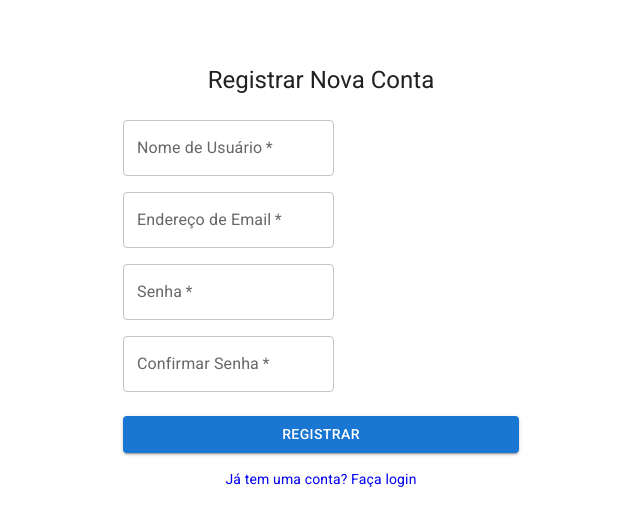
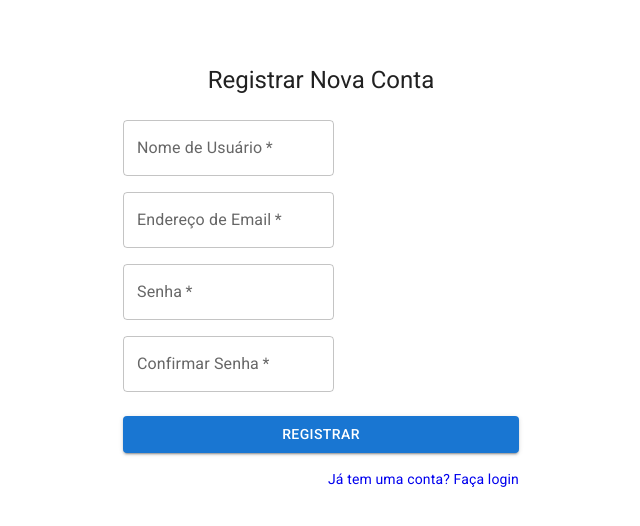
Before and after one commit to hugodiana/app_bariatrica-v2, a React (Create React App) app in the folder frontend/: page /#/registro in a window 1280 px wide. Shown: the top 526 px of the page, without its empty margins (319-959 px from the left). Built offline with nearby package versions, Linux system fonts and the light colour scheme.

Commit message:
Corrige payload do formulário de registro

```diff
--- a/frontend/src/components/Registration.js
+++ b/frontend/src/components/Registration.js
@@ -1,4 +1,5 @@
 // frontend/src/components/Registration.js
+
 import React, { useState } from 'react';
 import { useNavigate, Link } from 'react-router-dom';
 import { Button, TextField, Container, Box, Typography, CssBaseline, Grid } from '@mui/material';
@@ -12,10 +13,6 @@ function Registration({ handleNotification }) {
     password2: '',
   });
 
-  const handleChange = (e) => {
-    setFormData({ ...formData, [e.target.name]: e.target.value });
-  };
-
   const handleSubmit = async (e) => {
     e.preventDefault();
     if (formData.password !== formData.password2) {
@@ -23,33 +20,68 @@ function Registration({ handleNotification }) {
       return;
     }
     try {
-      // CORREÇÃO AQUI
       const response = await fetch(`${process.env.REACT_APP_API_URL}/api/auth/registration/`, {
         method: 'POST',
         headers: { 'Content-Type': 'application/json' },
+        // A CORREÇÃO ESTÁ AQUI: Enviamos 'password1' e 'password2'
         body: JSON.stringify({
           username: formData.username,
           email: formData.email,
-          password: formData.password,
           password1: formData.password,
           password2: formData.password2,
         }),
       });
+
       if (response.status === 201) {
         handleNotification('Usuário registrado com sucesso! Por favor, faça o login.', 'success');
         navigate('/login');
       } else {
         const data = await response.json();
+        // Converte os erros do backend (que podem ser um array) em uma única string
         const errorMsg = Object.values(data).flat().join(' ');
-        handleNotification(errorMsg || 'Falha ao registrar.', 'error');
+        handleNotification(errorMsg || 'Falha ao registrar. Verifique os dados.', 'error');
       }
     } catch (err) {
       handleNotification('Erro de rede. Tente novamente.', 'error');
     }
   };
 
+  const handleChange = (e) => {
+    setFormData({ ...formData, [e.target.name]: e.target.value });
+  };
+
   return (
-    <Container component="main" maxWidth="xs"><CssBaseline /><Box sx={{ marginTop: 8, display: 'flex', flexDirection: 'column', alignItems: 'center' }}><Typography component="h1" variant="h5">Registrar Nova Conta</Typography><Box component="form" onSubmit={handleSubmit} noValidate sx={{ mt: 3 }}><Grid container spacing={2}><Grid item xs={12}><TextField required fullWidth id="username" label="Nome de Usuário" name="username" autoComplete="username" onChange={handleChange} /></Grid><Grid item xs={12}><TextField required fullWidth id="email" label="Endereço de Email" name="email" autoComplete="email" onChange={handleChange} /></Grid><Grid item xs={12}><TextField required fullWidth name="password" label="Senha" type="password" id="password" onChange={handleChange} /></Grid><Grid item xs={12}><TextField required fullWidth name="password2" label="Confirmar Senha" type="password" id="password2" onChange={handleChange} /></Grid></Grid><Button type="submit" fullWidth variant="contained" sx={{ mt: 3, mb: 2 }}>Registrar</Button><Link to="/login" style={{ textDecoration: 'none' }}><Typography align="center" variant="body2">Já tem uma conta? Faça login</Typography></Link></Box></Box></Container>
+    <Container component="main" maxWidth="xs">
+      <CssBaseline />
+      <Box sx={{ marginTop: 8, display: 'flex', flexDirection: 'column', alignItems: 'center' }}>
+        <Typography component="h1" variant="h5">Registrar Nova Conta</Typography>
+        <Box component="form" onSubmit={handleSubmit} noValidate sx={{ mt: 3 }}>
+          <Grid container spacing={2}>
+            <Grid item xs={12}>
+              <TextField required fullWidth id="username" label="Nome de Usuário" name="username" autoComplete="username" onChange={handleChange} />
+            </Grid>
+            <Grid item xs={12}>
+              <TextField required fullWidth id="email" label="Endereço de Email" name="email" autoComplete="email" onChange={handleChange} />
+            </Grid>
+            <Grid item xs={12}>
+              <TextField required fullWidth name="password" label="Senha" type="password" id="password" onChange={handleChange} />
+            </Grid>
+            <Grid item xs={12}>
+              <TextField required fullWidth name="password2" label="Confirmar Senha" type="password" id="password2" onChange={handleChange} />
+            </Grid>
+          </Grid>
+          <Button type="submit" fullWidth variant="contained" sx={{ mt: 3, mb: 2 }}>Registrar</Button>
+          <Grid container justifyContent="flex-end">
+            <Grid item>
+              <Link to="/login" style={{ textDecoration: 'none' }}>
+                <Typography variant="body2">Já tem uma conta? Faça login</Typography>
+              </Link>
+            </Grid>
+          </Grid>
+        </Box>
+      </Box>
+    </Container>
   );
 }
+
 export default Registration;
```
Also changed, not shown: 1 other file (tests, documents, lock files or other folders).
